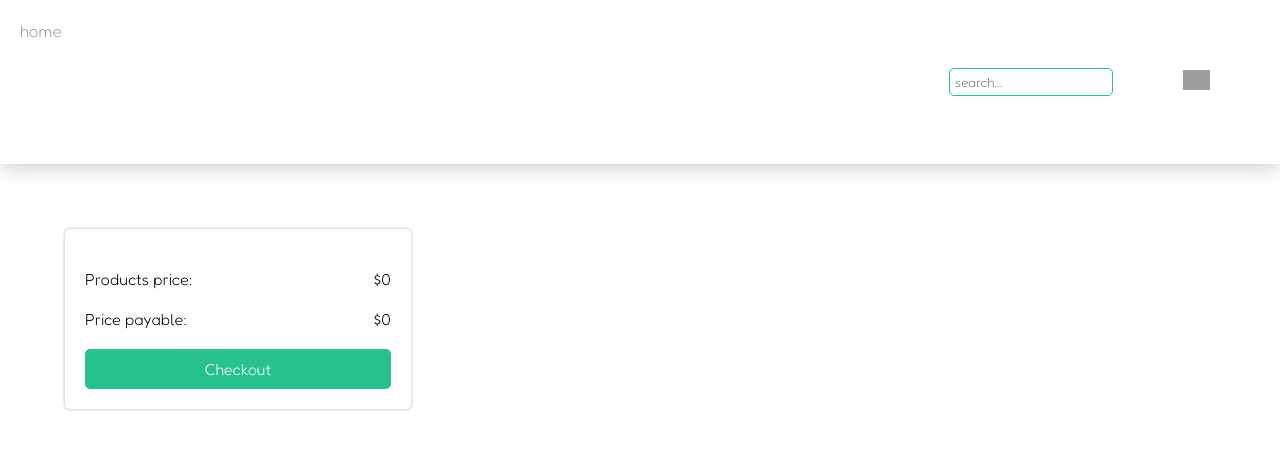
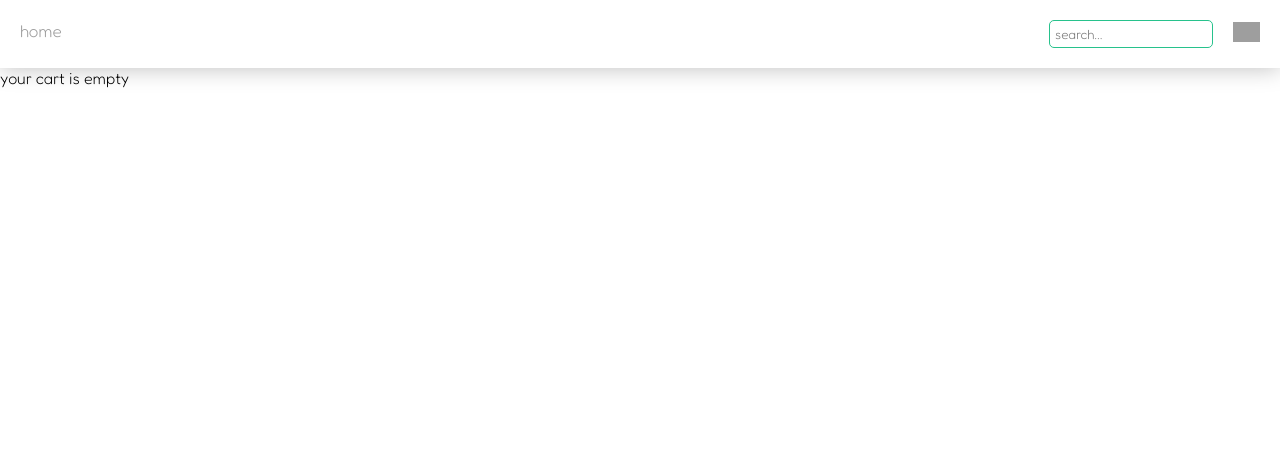
Before and after one commit to alirahmnicode/e-commerce-, a Django app: page /cart/ in a window 1280 px wide. Shown: the top 450 px of the page. Run offline with Django 4.2, Linux system fonts and the light colour scheme; grey boxes are pictures that could not be loaded.

Commit message:
some bugs were fixed

```diff
--- a/cart/templates/cart/cart.html
+++ b/cart/templates/cart/cart.html
@@ -6,6 +6,9 @@
 {% endblock head %}
 {% block content %}
 {% include 'inc/nav.html' %}
+
+{% if cart.cart|length <= 0 %} <div class="cart-message">your cart is empty</div>
+    {% else %}
     <div class="cart">
         <div class="price">
             <div>
@@ -63,6 +66,8 @@
             </div>
         </div>
     </div>
+    {% endif %}
+
     {% endblock content %}
 
 
--- a/static/js/cart.js
+++ b/static/js/cart.js
@@ -108,17 +108,6 @@
 }
 
 
-
-// close btn
-var close = $('.close')
-
-close.click(function (e) {
-    var close_div = e.target
-    // close parent element
-    close_div.parentElement.style.display = 'none'
-})
-
-
 var cartBtn = $('.cart-count')
 
 function cartBtnCount(i) {
--- a/static/nav.css
+++ b/static/nav.css
@@ -32,12 +32,12 @@
   border-radius: 5px;
 }
 
-.cart {
+.cart-logo {
   display: flex;
   align-items: center;
 }
 
-.cart img {
+.cart-logo img {
   width: 27px;
 }
 
--- a/templates/inc/nav.html
+++ b/templates/inc/nav.html
@@ -6,7 +6,7 @@
         <div class="search">
             <input type="search" name="query" id="search" placeholder="search..." />
         </div>
-        <div class="cart">
+        <div class="cart-logo">
             <a href="{% url 'cart:index' %}" class="cart-btn">
                 <div>
                     <img
```
Also changed, not shown: static/js/message.js (+13 -1 lines). Lines whose indentation alone changed are shown as unchanged.
